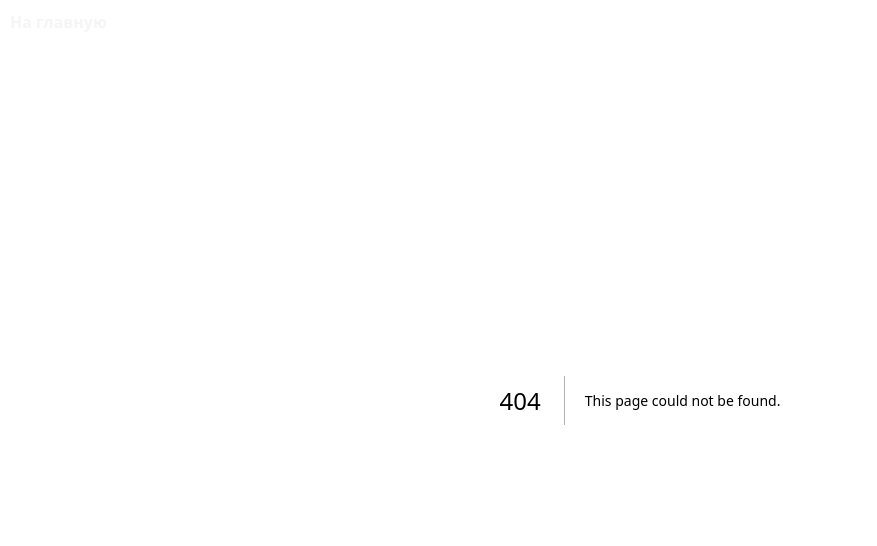
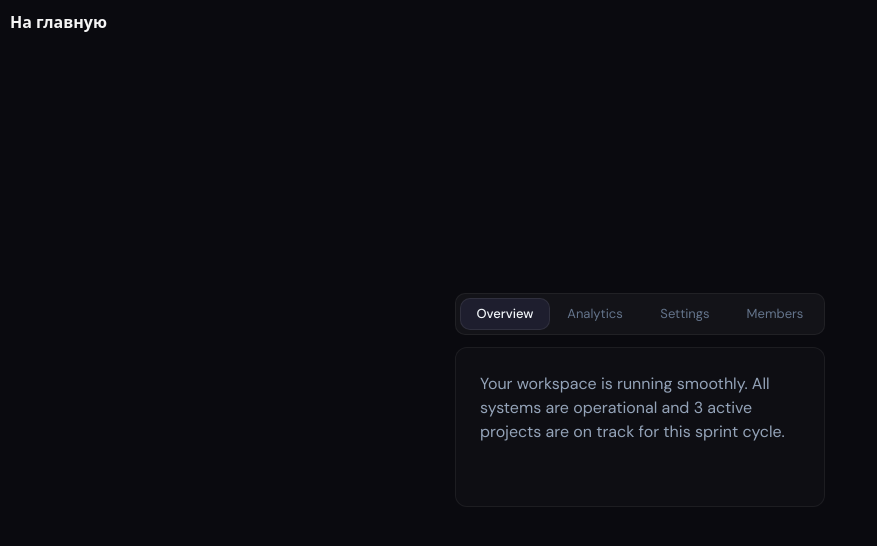
Before and after one commit to YanderuxTea/daily-ui-lab, a Next.js app: page /animated-tabs in a window 1280 px wide. Before the commit this address had no page. Shown: the top 546 px of the page, without its empty margins (0-877 px from the left). Built offline with nearby package versions, Linux system fonts and the light colour scheme; a web font is replaced by a local one.

Commit message:
Добавлена новая работа: "Анимированные вкладки"

```diff
--- /dev/null
+++ b/app/animated-tabs/page.tsx
@@ -0,0 +1,12 @@
+import { dm_sans } from "@/lib/font";
+import Tabs from "@/components/animated-tabs/Tabs";
+
+export default function ATPage() {
+  return (
+    <main
+      className={`flex items-center justify-center bg-[#0a0a0f] min-h-screen w-full ${dm_sans.className} text-[#94a3b8] p-2.5`}
+    >
+      <Tabs />
+    </main>
+  );
+}
--- /dev/null
+++ b/components/animated-tabs/TabContent.tsx
@@ -0,0 +1,26 @@
+"use client";
+
+import { AnimatePresence, motion } from "framer-motion";
+
+export default function TabContent({ content }: { content: string }) {
+  return (
+    <div
+      className={
+        "bg-white/2 border border-white/6 rounded-xl p-6 min-h-40 text-sm/1.6"
+      }
+    >
+      <AnimatePresence mode={"wait"}>
+        <motion.p
+          key={content}
+          initial={{ opacity: 0, y: 6 }}
+          animate={{ opacity: 1, y: 0 }}
+          exit={{ opacity: 0, y: -6 }}
+          transition={{ duration: 0.18, ease: "easeOut" }}
+          className={"text-sm/1.6"}
+        >
+          {content}
+        </motion.p>
+      </AnimatePresence>
+    </div>
+  );
+}
--- /dev/null
+++ b/components/animated-tabs/TabTrigger.tsx
@@ -0,0 +1,45 @@
+"use client";
+
+import { motion } from "framer-motion";
+import { AnimatedTabsData } from "@/data/animated-tabs/animatedTabsData";
+
+export default function TabTrigger({
+  tab,
+  setSelectTabAction,
+  selectedTab,
+}: {
+  tab: AnimatedTabsData;
+  setSelectTabAction: ({
+    id,
+    content,
+  }: {
+    id: number;
+    content: string;
+  }) => void;
+  selectedTab: { id: number; content: string };
+}) {
+  return (
+    <div className={"relative"}>
+      {tab.id === selectedTab.id && (
+        <motion.div
+          key={selectedTab.id}
+          transition={{ type: "spring", duration: 0.4, bounce: 0.3 }}
+          layoutId={"tab"}
+          className={
+            "absolute inset-0 border border-white/8 bg-[#1e1e2e] rounded-[10px]"
+          }
+        ></motion.div>
+      )}
+      <button
+        onClick={() => setSelectTabAction({ id: tab.id, content: tab.content })}
+        className={`relative z-10 cursor-pointer text-[13px] px-4 py-1.5 min-w-22.5 text-center transition-colors duration-150 ${
+          tab.id === selectedTab.id
+            ? "text-[#f1f5f9]" + " font-medium"
+            : "text-[#64748b] font-normal"
+        }`}
+      >
+        {tab.title}
+      </button>
+    </div>
+  );
+}
--- /dev/null
+++ b/components/animated-tabs/Tabs.tsx
@@ -0,0 +1,34 @@
+"use client";
+import { animatedTabsData } from "@/data/animated-tabs/animatedTabsData";
+import TabTrigger from "@/components/animated-tabs/TabTrigger";
+import { useState } from "react";
+import TabContent from "@/components/animated-tabs/TabContent";
+
+export default function Tabs() {
+  const [selectTab, setSelectTab] = useState<{ id: number; content: string }>({
+    id: 1,
+    content:
+      "Your workspace is running smoothly. All systems are operational and 3 active projects are on track for this sprint cycle.",
+  });
+  return (
+    <div className={"flex flex-col gap-3 max-w-92.5 w-full"}>
+      <div
+        className={
+          "flex flex-row border border-white/6 bg-white/4 p-1 rounded-[10px] overflow-clip"
+        }
+      >
+        {animatedTabsData.map((tab) => {
+          return (
+            <TabTrigger
+              key={tab.id}
+              tab={tab}
+              setSelectTabAction={setSelectTab}
+              selectedTab={selectTab}
+            />
+          );
+        })}
+      </div>
+      <TabContent content={selectTab.content} />
+    </div>
+  );
+}
--- a/data/LinksUIData.ts
+++ b/data/LinksUIData.ts
@@ -18,4 +18,5 @@ export const linksUIData: LinksUIData[] = [
   { href: "message-card", title: "Карточка сообщения" },
   { href: "toast-notification", title: "Всплывающие уведомления" },
   { href: "context-menu", title: "Контекстное меню" },
+  { href: "animated-tabs", title: "Анимированные вкладки" },
 ];
--- /dev/null
+++ b/data/animated-tabs/animatedTabsData.ts
@@ -0,0 +1,31 @@
+export type AnimatedTabsData = {
+  id: number;
+  title: string;
+  content: string;
+};
+export const animatedTabsData: AnimatedTabsData[] = [
+  {
+    id: 1,
+    title: "Overview",
+    content:
+      "Your workspace is running smoothly. All systems are operational and 3 active projects are on track for this sprint cycle.",
+  },
+  {
+    id: 2,
+    title: "Analytics",
+    content:
+      "Page views increased by 24% this week. Peak traffic occurs between 10am and 2pm, with mobile accounting for 61% of sessions.",
+  },
+  {
+    id: 3,
+    title: "Settings",
+    content:
+      "Customize your workspace preferences, notification rules, and integration behavior from this panel.",
+  },
+  {
+    id: 4,
+    title: "Members",
+    content:
+      "5 members are active in this workspace. 2 pending invitations are awaiting acceptance from new collaborators.",
+  },
+];
```
Also changed, not shown: public/animated-tabs.gif (added), 1 other file (tests, documents, lock files or other folders).
